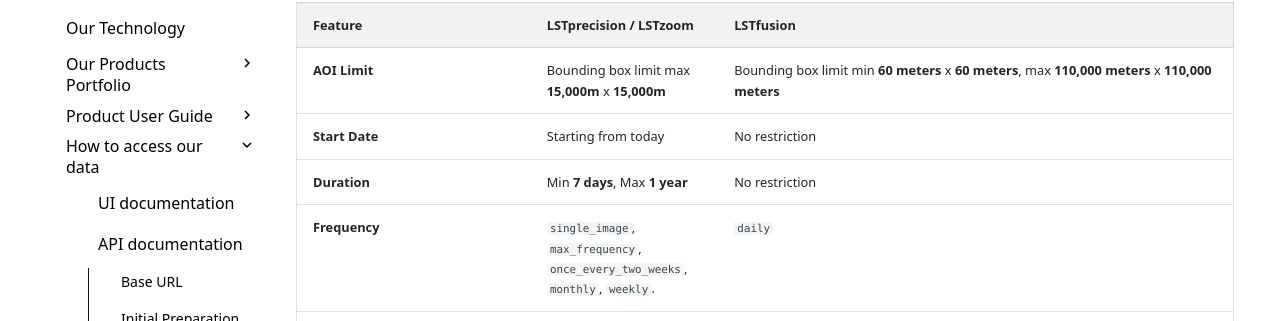
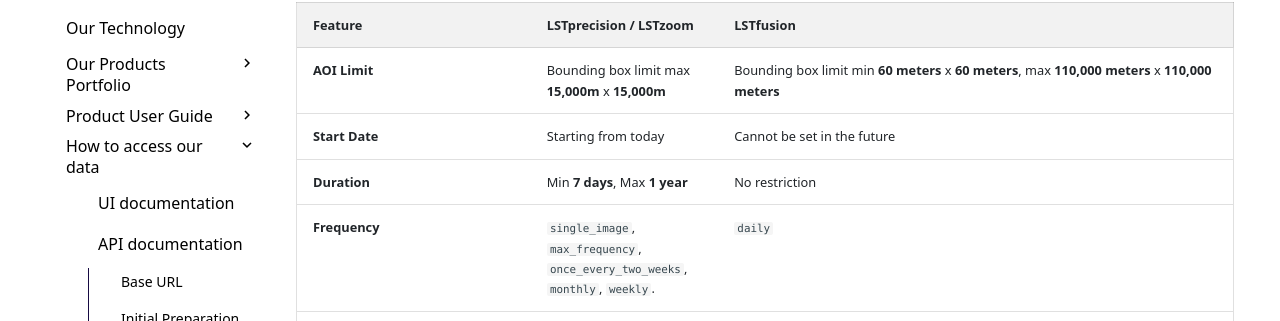
Before and after one commit to constellr/product-lst, an MkDocs documentation site: the page built from docs/API-documentation.md, in a window 1280 px wide and 900 px high, scrolled down 1761 px. Shown: the part 133-454 px from the top of the window. Built offline with MkDocs 1.6.1 and Material for MkDocs 9.7.7, drawn with Linux system fonts in a browser that asks for light colours; the version menu is left out.

Commit message:
Update start date restriction for fusion
Co-authored-by: Copilot <copilot@github.com>

```diff
--- a/docs/API-documentation.md
+++ b/docs/API-documentation.md
@@ -63,7 +63,7 @@ The `/orders` endpoint allows you to create, list, and retrieve orders for your
 | Feature | LSTprecision / LSTzoom | LSTfusion                                                                                         |
 | :--- | :--- |:--------------------------------------------------------------------------------------------------|
 | **AOI Limit** | Bounding box limit max **15,000m** x **15,000m** | Bounding box limit min **60 meters** x **60 meters**, max **110,000 meters** x **110,000 meters** |
-| **Start Date** | Starting from today | No restriction                                                                                    |
+| **Start Date** | Starting from today | Cannot be set in the future                                                                      |
 | **Duration** | Min **7 days**, Max **1 year** | No restriction                                                                                    |
 | **Frequency** | `single_image`, `max_frequency`, `once_every_two_weeks`, `monthly`, `weekly`. | `daily`                                                                                           |
 | **Maximum Number Of Images** | when `frequency` is `single_image`, its value must be `1` | Not supported                                                                                     |
```
